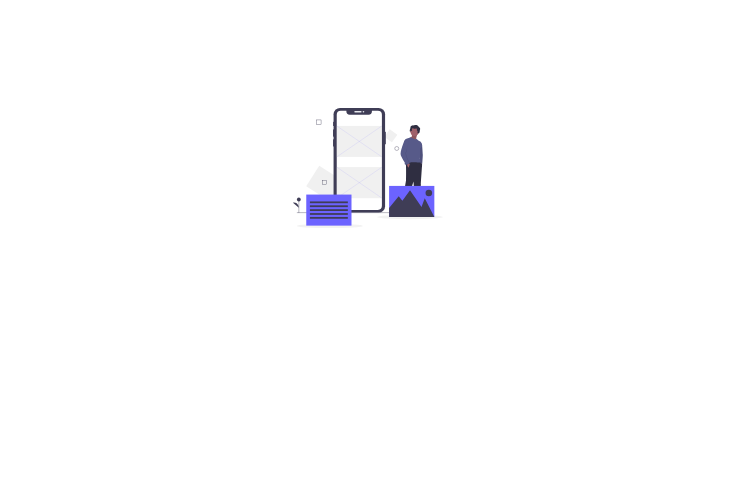
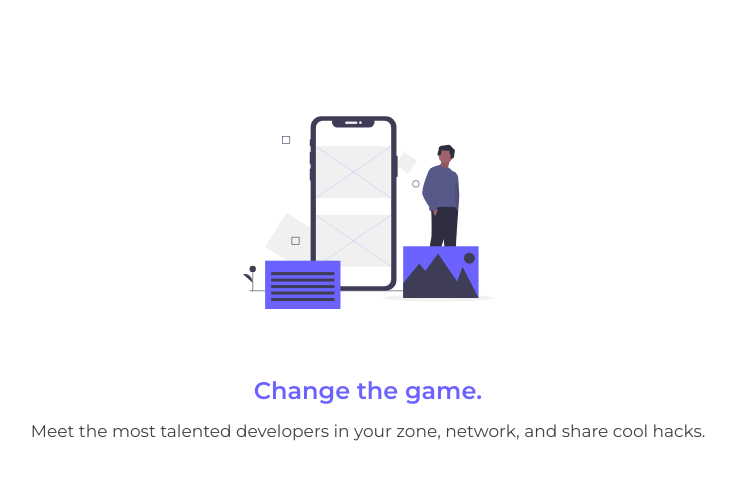
Before and after one commit to EyderACM/MERN-app, a React (Create React App) app in the folder client/: page / in a window 1280 px wide. Shown: the top 480 px of the page, without its empty margins (272-1008 px from the left). Built offline with nearby package versions, Linux system fonts and the light colour scheme.

Commit message:
Add principal text to screen

```diff
--- a/client/public/index.html
+++ b/client/public/index.html
@@ -1,5 +1,5 @@
 <!DOCTYPE html>
-<html lang="en">
+<html style="height:100%" lang="en">
   <head>
     <meta charset="utf-8" />
     <link rel="shortcut icon" href="%PUBLIC_URL%/favicon.ico" />
--- a/client/src/Views/LandingPage/LandingPage.tsx
+++ b/client/src/Views/LandingPage/LandingPage.tsx
@@ -1,11 +1,21 @@
 import React from 'react';
 import { MainImage } from '../../components/MainImage/MainImage';
 import { ImageWrapper } from './components/ImageWrapper';
+import { H1 } from '../../components/ui/H1/H1';
+import { H3 } from '../../components/ui/H3/H3';
+import { LandingTextWrapper } from './components/LandingTextWrapper';
 
 export const LandingPage: React.FC = () => (
   <React.Fragment>
     <ImageWrapper>
       <MainImage imageSize='mobile' />
     </ImageWrapper>
+    <LandingTextWrapper>
+      <H1 weight='semi-bold'> Change the game. </H1>
+      <H3 color='secondary'>
+        Meet the most talented developers in your zone, network, and share cool
+        hacks.
+      </H3>
+    </LandingTextWrapper>
   </React.Fragment>
 );
--- a/client/src/Views/LandingPage/components/ImageWrapper.tsx
+++ b/client/src/Views/LandingPage/components/ImageWrapper.tsx
@@ -1,9 +1,8 @@
 import styled from 'styled-components';
-import { MainImage } from '../../../components/MainImage/MainImage';
 
 export const ImageWrapper = styled.div`
   align-items: center;
   display: flex;
-  height: 20rem;
+  height: 22rem;
   justify-content: center;
 `;
--- /dev/null
+++ b/client/src/Views/LandingPage/components/LandingTextWrapper.tsx
@@ -0,0 +1,10 @@
+import styled from 'styled-components';
+
+export const LandingTextWrapper = styled.div`
+  align-items: center;
+  display: flex;
+  flex-direction: column;
+  justify-content: center;
+  padding: 0 10px;
+  text-align: center;
+`;
--- a/client/src/components/MainImage/MainImage.tsx
+++ b/client/src/components/MainImage/MainImage.tsx
@@ -12,7 +12,7 @@ export const MainImage = (props: IMainImageProps) => (
     xmlns='http://www.w3.org/2000/svg'
     width={imageSize(props.imageSize)}
     height={imageSize(props.imageSize)}
-    viewBox='0 0 830.3448 665.26174'
+    viewBox='0 0 830.3448 450'
   >
     <title>insert block</title>
     <polygon
--- a/client/src/styles/Colors.ts
+++ b/client/src/styles/Colors.ts
@@ -1,2 +1,2 @@
-export const PRIMARY_BLUE = '#4286f4';
+export const PRIMARY_BLUE = '#6c63ff';
 export const SCARY_GREY = '#424242';
--- a/client/src/styles/Units.ts
+++ b/client/src/styles/Units.ts
@@ -1,3 +1,3 @@
 // Images
 export const DESKTOP_IMAGE = '450px';
-export const MOBILE_IMAGE = '150px';
+export const MOBILE_IMAGE = '250px';
```
